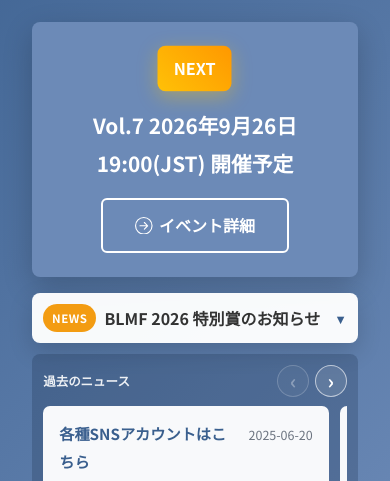
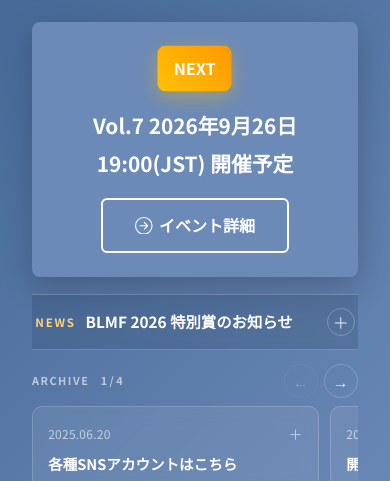
Before and after one commit to azumag/bluemoon, an Astro site: page / in a window 390 px wide. Shown: the part 287-768 px from the top of the page. Built offline with nearby package versions, Linux system fonts and the light colour scheme; Astro itself is replaced by a stand-in of ours.

Commit message:
style: refine NewsLine visual design

```diff
--- a/src/components/NewsLine.astro
+++ b/src/components/NewsLine.astro
@@ -12,6 +12,7 @@ const newsItems = await Promise.all(
   newsEntries.map(async (entry) => ({
     title: entry.data.title,
     date: entry.data.date,
+    displayDate: entry.data.date?.replaceAll('-', '.'),
     sns: entry.data.sns,
     Content: (await render(entry)).Content,
   })),
@@ -26,19 +27,22 @@ const [latestItem, ...olderItems] = newsItems;
 
     <details class="newsline__latest">
       <summary>
-        <span class="newsline__badge">NEWS</span>
+        <span class="newsline__label">NEWS</span>
+        {latestItem.date && <time datetime={latestItem.date}>{latestItem.displayDate}</time>}
         <span class="newsline__latest-title">{latestItem.title}</span>
-        {latestItem.date && <time datetime={latestItem.date}>{latestItem.date}</time>}
-        <span class="newsline__more" aria-hidden="true">詳細</span>
+        <span class="newsline__toggle" aria-hidden="true">＋</span>
       </summary>
+
       <div class="newsline__latest-body">
         {latestItem.sns ? (
           <div class="newsline__sns-links">
             <a href="https://x.com/bluegrass_moon" target="_blank" rel="noopener" aria-label="Visit Bluegrass Moon on X">
               <Image alt="X logo" src={xLogo} format="webp" width={20} height={20} />
+              <span>X</span>
             </a>
             <a href="https://bsky.app/profile/blmf-info.bsky.social" target="_blank" rel="noopener" aria-label="Visit BLMF Info on Bluesky">
               <Image alt="Bluesky logo" src={blueskyLogo} format="webp" width={20} height={20} />
+              <span>Bluesky</span>
             </a>
           </div>
         ) : (
@@ -50,29 +54,43 @@ const [latestItem, ...olderItems] = newsItems;
     </details>
 
     {olderItems.length > 0 && (
-      <div class="newsline__carousel" data-news-carousel>
-        <div class="newsline__carousel-header">
-          <span>過去のニュース</span>
+      <div class="newsline__archive" data-news-carousel>
+        <div class="newsline__archive-head">
+          <div class="newsline__archive-label">
+            <span>ARCHIVE</span>
+            <span class="newsline__counter" data-news-counter>1 / {olderItems.length}</span>
+          </div>
           <div class="newsline__controls" aria-label="ニュースを切り替える">
-            <button type="button" data-news-prev aria-label="前のニュース">‹</button>
-            <button type="button" data-news-next aria-label="次のニュース">›</button>
+            <button type="button" data-news-prev aria-label="前のニュース">
+              <span aria-hidden="true">←</span>
+            </button>
+            <button type="button" data-news-next aria-label="次のニュース">
+              <span aria-hidden="true">→</span>
+            </button>
           </div>
         </div>
 
         <div class="newsline__track" data-news-track tabindex="0" aria-label="過去のニュース一覧">
           {olderItems.map((item) => (
-            <article class="newsline__slide">
-              <div class="newsline__slide-meta">
+            <details class="newsline__slide" data-news-slide>
+              <summary>
+                <div class="newsline__slide-topline">
+                  {item.date && <time datetime={item.date}>{item.displayDate}</time>}
+                  <span aria-hidden="true">＋</span>
+                </div>
                 <h3>{item.title}</h3>
-                {item.date && <time datetime={item.date}>{item.date}</time>}
-              </div>
+              </summary>
+
+              <div class="newsline__slide-body">
                 {item.sns ? (
                   <div class="newsline__sns-links">
                     <a href="https://x.com/bluegrass_moon" target="_blank" rel="noopener" aria-label="Visit Bluegrass Moon on X">
                       <Image alt="X logo" src={xLogo} format="webp" width={20} height={20} />
+                      <span>X</span>
                     </a>
                     <a href="https://bsky.app/profile/blmf-info.bsky.social" target="_blank" rel="noopener" aria-label="Visit BLMF Info on Bluesky">
                       <Image alt="Bluesky logo" src={blueskyLogo} format="webp" width={20} height={20} />
+                      <span>Bluesky</span>
                     </a>
                   </div>
                 ) : (
@@ -80,7 +98,8 @@ const [latestItem, ...olderItems] = newsItems;
                     <item.Content />
                   </div>
                 )}
-            </article>
+              </div>
+            </details>
           ))}
         </div>
       </div>
@@ -89,39 +108,81 @@ const [latestItem, ...olderItems] = newsItems;
 )}
 
 <script>
+  const initNewsCarousels = () => {
     document.querySelectorAll<HTMLElement>('[data-news-carousel]').forEach((carousel) => {
+      if (carousel.dataset.bound === 'true') return;
+      carousel.dataset.bound = 'true';
+
       const track = carousel.querySelector<HTMLElement>('[data-news-track]');
       const prev = carousel.querySelector<HTMLButtonElement>('[data-news-prev]');
       const next = carousel.querySelector<HTMLButtonElement>('[data-news-next]');
+      const counter = carousel.querySelector<HTMLElement>('[data-news-counter]');
+      const slides = track ? Array.from(track.querySelectorAll<HTMLElement>('[data-news-slide]')) : [];
 
-    if (!track || !prev || !next) return;
+      if (!track || !prev || !next || slides.length === 0) return;
 
-    const slideWidth = () => {
-      const slide = track.querySelector<HTMLElement>('.newsline__slide');
-      if (!slide) return track.clientWidth;
-      const gap = Number.parseFloat(getComputedStyle(track).gap || '0');
-      return slide.getBoundingClientRect().width + gap;
+      const currentIndex = () => {
+        const trackLeft = track.getBoundingClientRect().left;
+        let bestIndex = 0;
+        let bestDistance = Number.POSITIVE_INFINITY;
+
+        slides.forEach((slide, index) => {
+          const distance = Math.abs(slide.getBoundingClientRect().left - trackLeft);
+          if (distance < bestDistance) {
+            bestDistance = distance;
+            bestIndex = index;
+          }
+        });
+
+        return bestIndex;
       };
 
       const updateControls = () => {
-      const maxScroll = track.scrollWidth - track.clientWidth;
-      prev.disabled = track.scrollLeft <= 2;
-      next.disabled = track.scrollLeft >= maxScroll - 2;
+        const index = currentIndex();
+        prev.disabled = index === 0;
+        next.disabled = index === slides.length - 1;
+        if (counter) counter.textContent = `${index + 1} / ${slides.length}`;
       };
 
-    prev.addEventListener('click', () => track.scrollBy({ left: -slideWidth(), behavior: 'smooth' }));
-    next.addEventListener('click', () => track.scrollBy({ left: slideWidth(), behavior: 'smooth' }));
-    track.addEventListener('scroll', updateControls, { passive: true });
+      const scrollToIndex = (index: number) => {
+        const target = slides[Math.max(0, Math.min(index, slides.length - 1))];
+        target?.scrollIntoView({ behavior: 'smooth', block: 'nearest', inline: 'start' });
+      };
+
+      prev.addEventListener('click', () => scrollToIndex(currentIndex() - 1));
+      next.addEventListener('click', () => scrollToIndex(currentIndex() + 1));
+
+      let scrollTimer: number | undefined;
+      track.addEventListener(
+        'scroll',
+        () => {
+          window.clearTimeout(scrollTimer);
+          scrollTimer = window.setTimeout(updateControls, 80);
+        },
+        { passive: true },
+      );
+
       window.addEventListener('resize', updateControls);
       updateControls();
     });
+  };
+
+  if (document.readyState === 'loading') {
+    document.addEventListener('DOMContentLoaded', initNewsCarousels, { once: true });
+  } else {
+    initNewsCarousels();
+  }
+
+  document.addEventListener('astro:page-load', initNewsCarousels);
 </script>
 
 <style>
   .newsline {
     max-width: 900px;
     margin: 1rem auto 0;
+    padding: 0.2rem 0;
     text-align: left;
+    color: var(--white);
   }
 
   .newsline__heading {
@@ -137,83 +198,125 @@ const [latestItem, ...olderItems] = newsItems;
   }
 
   .newsline__latest {
-    background: rgba(255, 255, 255, 0.96);
-    color: var(--ink);
-    border-radius: 8px;
-    box-shadow: 0 8px 24px rgba(0, 0, 0, 0.16);
     overflow: hidden;
+    border-top: 1px solid rgba(255, 255, 255, 0.2);
+    border-bottom: 1px solid rgba(255, 255, 255, 0.2);
+    background: rgba(13, 30, 52, 0.14);
+    backdrop-filter: blur(8px);
+    -webkit-backdrop-filter: blur(8px);
   }
 
   .newsline__latest summary {
-    display: flex;
+    display: grid;
+    grid-template-columns: auto auto minmax(0, 1fr) auto;
     align-items: center;
-    gap: 0.7rem;
-    min-height: 3rem;
-    padding: 0.65rem 0.9rem;
+    gap: 0.8rem;
+    min-height: 3.4rem;
+    padding: 0.7rem 0.2rem;
     cursor: pointer;
     list-style: none;
   }
 
-  .newsline__latest summary::-webkit-details-marker { display: none; }
+  .newsline__latest summary::-webkit-details-marker,
+  .newsline__slide summary::-webkit-details-marker {
+    display: none;
+  }
 
-  .newsline__badge {
-    flex: 0 0 auto;
-    border-radius: 999px;
-    padding: 0.2rem 0.55rem;
-    background: var(--accent);
-    color: var(--white);
+  .newsline__label {
+    color: #ffd27a;
     font-size: 0.72rem;
-    font-weight: 700;
-    letter-spacing: 0.05em;
+    font-weight: 800;
+    letter-spacing: 0.16em;
+  }
+
+  .newsline__latest time,
+  .newsline__slide time {
+    color: rgba(255, 255, 255, 0.62);
+    font-size: 0.75rem;
+    font-variant-numeric: tabular-nums;
+    letter-spacing: 0.02em;
   }
 
   .newsline__latest-title {
     min-width: 0;
-    flex: 1 1 auto;
     overflow: hidden;
+    color: var(--white);
+    font-size: 0.96rem;
+    font-weight: 700;
+    line-height: 1.4;
     text-overflow: ellipsis;
     white-space: nowrap;
-    font-weight: 700;
   }
 
-  .newsline__latest time,
-  .newsline__slide time {
-    flex: 0 0 auto;
-    color: #6c7480;
-    font-size: 0.78rem;
+  .newsline__toggle {
+    display: inline-grid;
+    place-items: center;
+    width: 1.75rem;
+    height: 1.75rem;
+    border: 1px solid rgba(255, 255, 255, 0.24);
+    border-radius: 50%;
+    color: rgba(255, 255, 255, 0.8);
+    font-size: 1rem;
+    line-height: 1;
+    transition: transform 0.2s ease, border-color 0.2s ease, background 0.2s ease;
   }
 
-  .newsline__more {
-    flex: 0 0 auto;
-    color: var(--primary);
-    font-size: 0.78rem;
-    font-weight: 700;
+  .newsline__latest summary:hover .newsline__toggle,
+  .newsline__latest summary:focus-visible .newsline__toggle {
+    border-color: rgba(255, 255, 255, 0.5);
+    background: rgba(255, 255, 255, 0.08);
   }
 
-  .newsline__latest[open] .newsline__more::after { content: ' ▲'; }
-  .newsline__latest:not([open]) .newsline__more::after { content: ' ▼'; }
+  .newsline__latest[open] .newsline__toggle {
+    transform: rotate(45deg);
+  }
 
   .newsline__latest-body {
-    border-top: 1px solid #e7e9ee;
-    padding: 0.95rem 1rem 1rem;
+    padding: 0.2rem 0.2rem 1.1rem calc(0.72rem * 4 + 3.3rem);
   }
 
-  .newsline__carousel {
-    margin-top: 0.7rem;
-    padding: 0.7rem;
-    border-radius: 8px;
-    background: rgba(15, 34, 60, 0.22);
+  .newsline__body {
+    max-width: 690px;
+    color: rgba(255, 255, 255, 0.9);
+    font-size: 0.88rem;
+    line-height: 1.75;
   }
 
-  .newsline__carousel-header {
+  .newsline__body :global(p:last-child) {
+    margin-bottom: 0;
+  }
+
+  .newsline__body :global(a) {
+    color: var(--white);
+    text-decoration: underline;
+    text-underline-offset: 0.18em;
+  }
+
+  .newsline__archive {
+    margin-top: 0.85rem;
+  }
+
+  .newsline__archive-head {
     display: flex;
     align-items: center;
     justify-content: space-between;
     gap: 1rem;
     margin-bottom: 0.55rem;
-    color: rgba(255, 255, 255, 0.9);
-    font-size: 0.78rem;
+  }
+
+  .newsline__archive-label {
+    display: flex;
+    align-items: center;
+    gap: 0.7rem;
+    color: rgba(255, 255, 255, 0.6);
+    font-size: 0.68rem;
     font-weight: 700;
+    letter-spacing: 0.14em;
+  }
+
+  .newsline__counter {
+    letter-spacing: 0;
+    font-variant-numeric: tabular-nums;
   }
 
   .newsline__controls {
@@ -224,26 +327,27 @@ const [latestItem, ...olderItems] = newsItems;
   .newsline__controls button {
     display: inline-grid;
     place-items: center;
-    width: 2rem;
-    height: 2rem;
+    width: 2.15rem;
+    height: 2.15rem;
     padding: 0;
-    border: 1px solid rgba(255, 255, 255, 0.6);
-    border-radius: 999px;
-    background: rgba(255, 255, 255, 0.1);
-    color: var(--white);
+    border: 1px solid rgba(255, 255, 255, 0.2);
+    border-radius: 50%;
+    background: transparent;
+    color: rgba(255, 255, 255, 0.86);
     font: inherit;
-    font-size: 1.25rem;
-    line-height: 1;
     cursor: pointer;
+    transition: background 0.2s ease, border-color 0.2s ease, transform 0.2s ease, opacity 0.2s ease;
   }
 
   .newsline__controls button:hover:not(:disabled),
   .newsline__controls button:focus-visible {
-    background: rgba(255, 255, 255, 0.22);
+    border-color: rgba(255, 255, 255, 0.45);
+    background: rgba(255, 255, 255, 0.08);
+    transform: translateY(-1px);
   }
 
   .newsline__controls button:disabled {
-    opacity: 0.35;
+    opacity: 0.28;
     cursor: default;
   }
 
@@ -252,70 +356,142 @@ const [latestItem, ...olderItems] = newsItems;
     gap: 0.7rem;
     overflow-x: auto;
     scroll-snap-type: x mandatory;
-    scrollbar-width: thin;
     overscroll-behavior-x: contain;
+    scrollbar-width: none;
     -webkit-overflow-scrolling: touch;
-    padding-bottom: 0.25rem;
+  }
+
+  .newsline__track::-webkit-scrollbar {
+    display: none;
   }
 
   .newsline__slide {
-    flex: 0 0 min(86%, 520px);
+    flex: 0 0 calc(50% - 0.35rem);
+    min-width: 0;
+    overflow: hidden;
     scroll-snap-align: start;
-    border-radius: 7px;
-    background: rgba(255, 255, 255, 0.96);
-    color: var(--ink);
-    padding: 0.9rem 1rem;
+    border: 1px solid rgba(255, 255, 255, 0.17);
+    border-radius: 10px;
+    background: rgba(255, 255, 255, 0.07);
+    backdrop-filter: blur(8px);
+    -webkit-backdrop-filter: blur(8px);
+    transition: border-color 0.2s ease, background 0.2s ease, transform 0.2s ease;
   }
 
-  .newsline__slide-meta {
+  .newsline__slide:hover {
+    border-color: rgba(255, 255, 255, 0.3);
+    background: rgba(255, 255, 255, 0.1);
+    transform: translateY(-1px);
+  }
+
+  .newsline__slide summary {
+    display: block;
+    padding: 0.9rem 0.95rem;
+    cursor: pointer;
+    list-style: none;
+  }
+
+  .newsline__slide-topline {
     display: flex;
-    align-items: baseline;
+    align-items: center;
     justify-content: space-between;
     gap: 0.75rem;
-    margin-bottom: 0.35rem;
+    margin-bottom: 0.4rem;
+  }
+
+  .newsline__slide-topline > span {
+    color: rgba(255, 255, 255, 0.56);
+    font-size: 0.9rem;
+    transition: transform 0.2s ease;
+  }
+
+  .newsline__slide[open] .newsline__slide-topline > span {
+    transform: rotate(45deg);
   }
 
   .newsline__slide h3 {
+    display: -webkit-box;
+    overflow: hidden;
     margin: 0;
-    color: var(--primary);
-    font-size: 0.95rem;
+    color: var(--white);
+    font-size: 0.91rem;
+    font-weight: 600;
+    line-height: 1.5;
+    -webkit-box-orient: vertical;
+    -webkit-line-clamp: 2;
   }
 
-  .newsline__body {
-    font-size: 0.88rem;
-    line-height: 1.65;
+  .newsline__slide-body {
+    padding: 0 0.95rem 1rem;
   }
-
-  .newsline__body :global(p:last-child) { margin-bottom: 0; }
 
   .newsline__sns-links {
     display: flex;
+    flex-wrap: wrap;
     align-items: center;
-    gap: 0.7rem;
+    gap: 0.5rem;
   }
 
   .newsline__sns-links a {
-    display: inline-grid;
-    place-items: center;
-    width: 2rem;
-    height: 2rem;
+    display: inline-flex;
+    align-items: center;
+    gap: 0.4rem;
+    min-height: 2rem;
+    padding: 0.3rem 0.65rem;
+    border: 1px solid rgba(255, 255, 255, 0.18);
     border-radius: 999px;
-    background: var(--primary);
+    background: rgba(255, 255, 255, 0.07);
+    color: var(--white);
+    font-size: 0.78rem;
+    font-weight: 600;
+    text-decoration: none;
   }
 
-  @media (max-width: 640px) {
-    .newsline__latest summary {
-      gap: 0.5rem;
-      padding-inline: 0.7rem;
+  .newsline__sns-links a:hover,
+  .newsline__sns-links a:focus-visible {
+    border-color: rgba(255, 255, 255, 0.38);
+    background: rgba(255, 255, 255, 0.12);
   }
 
-    .newsline__latest time { display: none; }
-    .newsline__more { font-size: 0; }
-    .newsline__more::after { font-size: 0.8rem; }
-    .newsline__slide { flex-basis: 94%; }
+  .newsline__sns-links img {
+    width: 16px;
+    height: 16px;
+  }
+
+  @media (max-width: 700px) {
+    .newsline {
+      margin-top: 0.85rem;
+    }
+
+    .newsline__latest summary {
+      grid-template-columns: auto minmax(0, 1fr) auto;
+      gap: 0.6rem;
+      padding-block: 0.75rem;
+    }
+
+    .newsline__latest summary > time {
+      display: none;
+    }
+
+    .newsline__latest-body {
+      padding: 0.15rem 0.2rem 1rem;
+    }
+
+    .newsline__archive-head {
+      margin-bottom: 0.45rem;
+    }
+
+    .newsline__slide {
+      flex-basis: 88%;
+    }
   }
 
   @media (prefers-reduced-motion: reduce) {
-    .newsline__track { scroll-behavior: auto; }
+    .newsline__toggle,
+    .newsline__controls button,
+    .newsline__slide,
+    .newsline__slide-topline > span {
+      transition: none;
+    }
   }
 </style>
```
Lines whose indentation alone changed are shown as unchanged.
